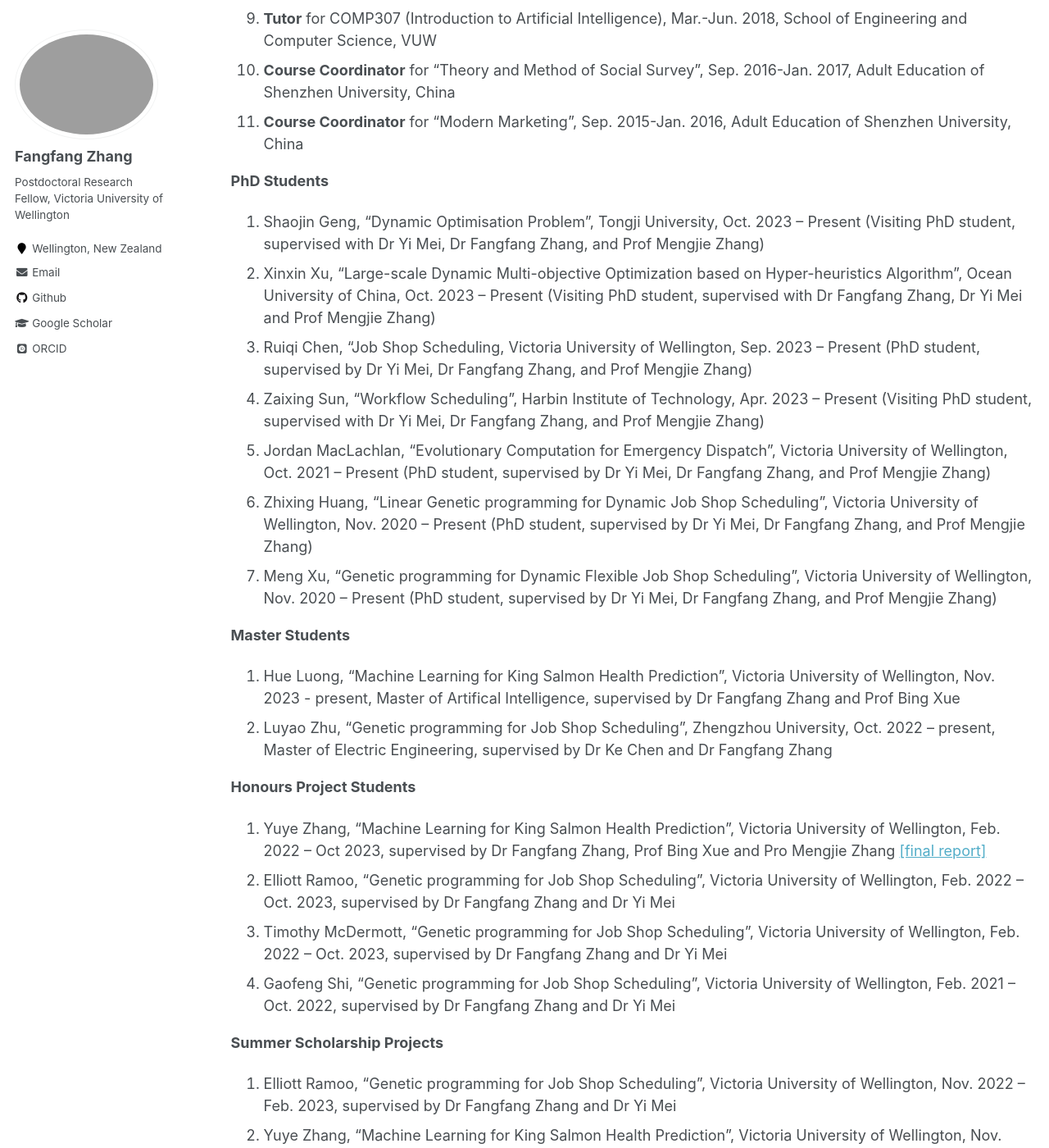
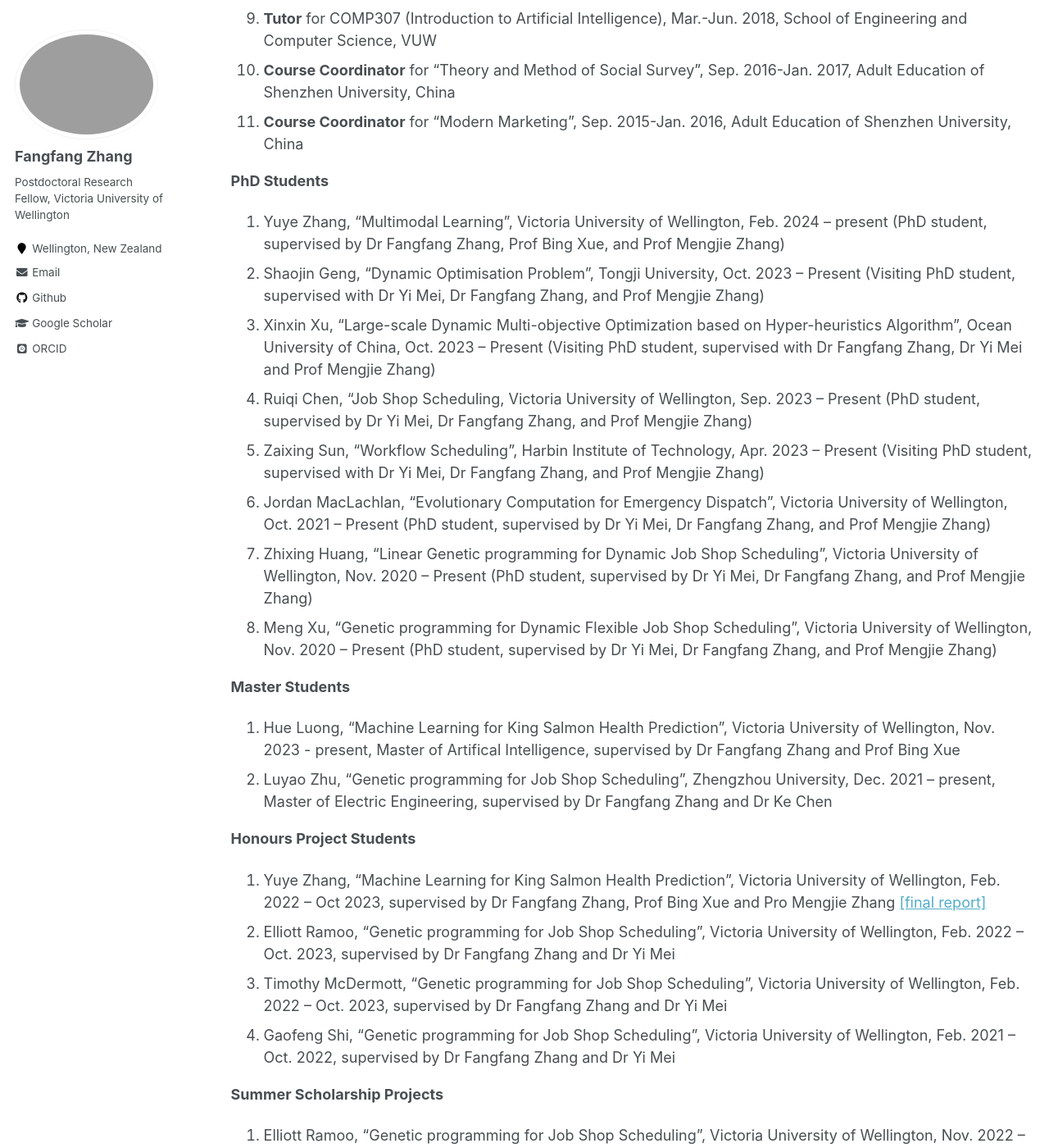
Before and after one commit to fangfang-zhang/fangfang-zhang.github.io, a Jekyll site: the page built from _pages/teaching.md, in a window 1280 px wide and 1400 px high, scrolled down 656 px. Shown: the whole window at 82% size. Built offline with Jekyll 4.4.1, drawn with Linux system fonts in a browser that asks for light colours; some web fonts are replaced.

Commit message:
students

```diff
--- a/_pages/teaching.md
+++ b/_pages/teaching.md
@@ -22,6 +22,7 @@ author_profile: true
 
 **PhD Students**
 <ol>
+<li> Yuye Zhang, “Multimodal Learning”, Victoria University of Wellington, Feb. 2024 – present (PhD student, supervised by Dr Fangfang Zhang, Prof Bing Xue, and Prof Mengjie Zhang) </li>
 <li> Shaojin Geng, “Dynamic Optimisation Problem”, Tongji University, Oct. 2023 – Present (Visiting PhD student, supervised with Dr Yi Mei, Dr Fangfang Zhang, and Prof Mengjie Zhang) </li>
 <li> Xinxin Xu, “Large-scale Dynamic Multi-objective Optimization based on Hyper-heuristics Algorithm”, Ocean University of China, Oct. 2023 – Present (Visiting PhD student, supervised with Dr Fangfang Zhang, Dr Yi Mei and Prof Mengjie Zhang) </li>
 <li> Ruiqi Chen, “Job Shop Scheduling, Victoria University of Wellington, Sep. 2023 – Present (PhD student, supervised by Dr Yi Mei, Dr Fangfang Zhang, and Prof Mengjie Zhang) </li>
@@ -34,7 +35,7 @@ author_profile: true
 **Master Students**
 <ol>
 <li> Hue Luong, “Machine Learning for King Salmon Health Prediction”, Victoria University of Wellington, Nov. 2023 - present, Master of Artifical Intelligence, supervised by Dr Fangfang Zhang and Prof Bing Xue</li>
-<li> Luyao Zhu, “Genetic programming for Job Shop Scheduling”, Zhengzhou University, Oct. 2022 – present, Master of Electric Engineering, supervised by Dr Ke Chen and Dr Fangfang Zhang</li>
+<li> Luyao Zhu, “Genetic programming for Job Shop Scheduling”, Zhengzhou University, Dec. 2021 – present, Master of Electric Engineering, supervised by Dr Fangfang Zhang and Dr Ke Chen</li>
 </ol>
 
 **Honours Project Students**
```
Also changed, not shown: 1 other file.
